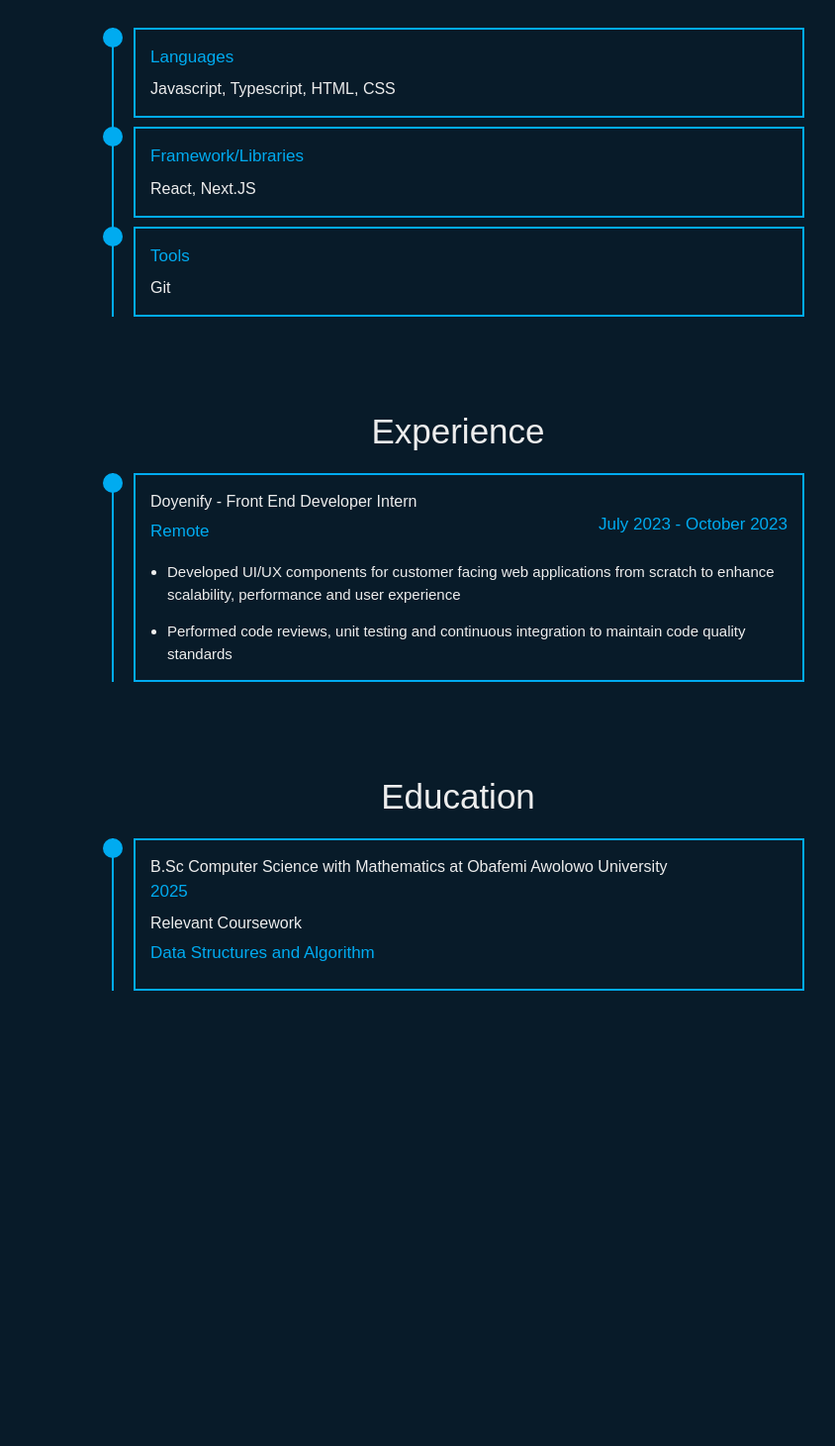
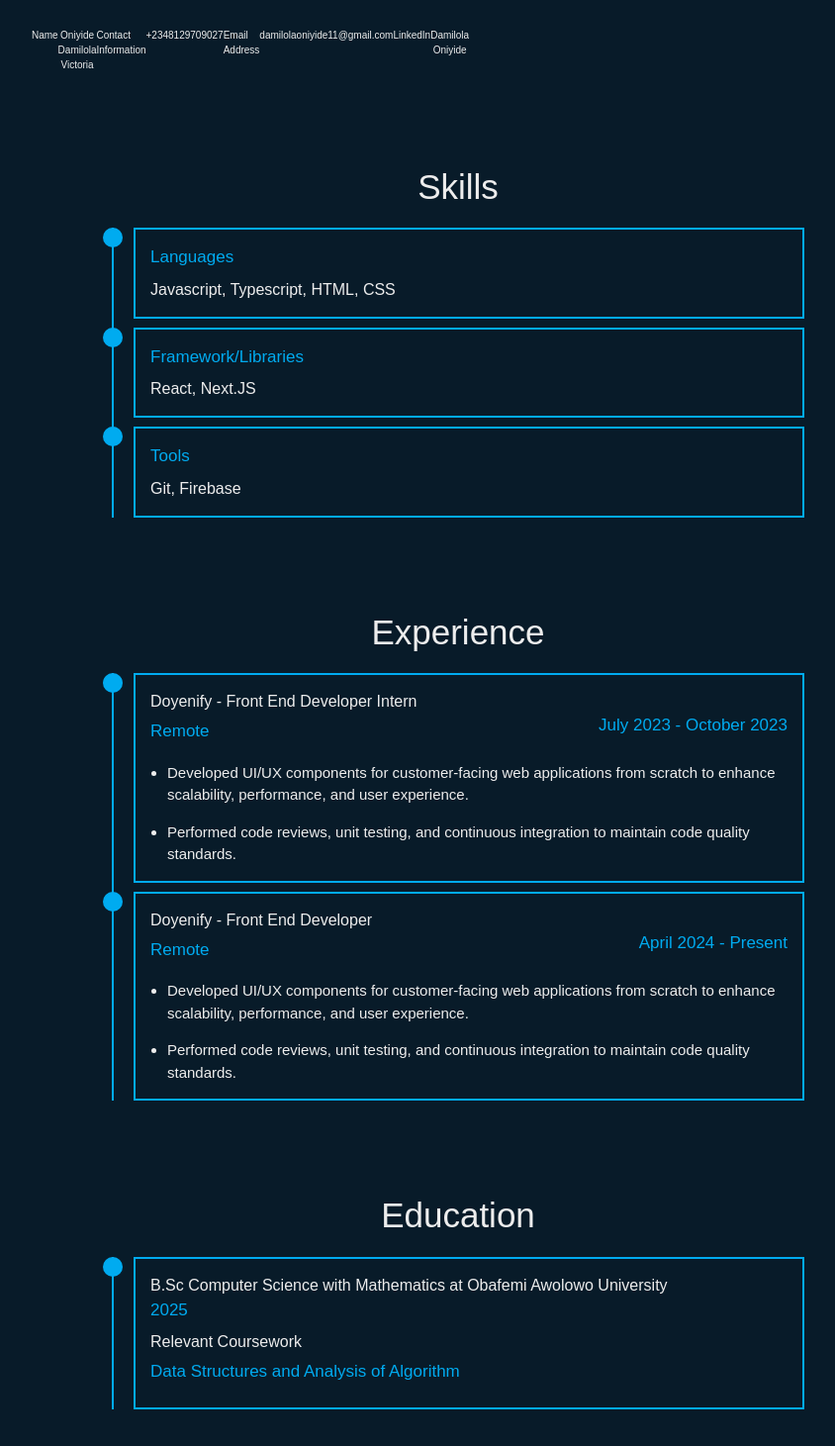
Before and after one commit to LolaVictoria/Portfolio, a React (Vite) app: page / in a window 1280 px wide. Shown: the part 2109-3570 px from the top of the page at 99% size, without its empty margins (177-1021 px from the left). Before the commit the page ends 3169 px from the top, so only its background shows below. Built offline with nearby package versions, Linux system fonts and the light colour scheme.

Commit message:
new changes

```diff
--- a/src/components/project.jsx
+++ b/src/components/project.jsx
@@ -17,7 +17,7 @@ const  Project = () => {
                  <ProjectComponent
                      title="Ecommerce Store"
                      about="Sell and Buy"
-                     tools="Typescript + React + TailwindCSS"
+                     tools="Typescript + React + TailwindCSS + Firebase"
                      live="https://alaba-market.vercel.app"
                      code="https://github.com/LolaVictoria/E-Commerce-Store"
                      projectImg ={alabaMarket}/>
--- a/src/components/resume.jsx
+++ b/src/components/resume.jsx
@@ -1,6 +1,48 @@
-import styles from "./resume.module.css"
+import styles from "./resume.module.css";
 
 const Resume = () => {
+    const personalInfo = [
+        { label: "Name", value: "Oniyide Damilola Victoria" },
+        { label: "Contact Information", value: "+2348129709027" },
+        { label: "Email Address", value: "damilolaoniyide11@gmail.com" },
+        { label: "LinkedIn", value: "Damilola Oniyide" },
+    ];
+
+    const skills = [
+        { category: "Languages", details: "Javascript, Typescript, HTML, CSS" },
+        { category: "Framework/Libraries", details: "React, Next.JS" },
+        { category: "Tools", details: "Git, Firebase" },
+    ];
+
+    const experiences = [
+        {
+            title: "Doyenify - Front End Developer Intern",
+            location: "Remote",
+            duration: "July 2023 - October 2023",
+            responsibilities: [
+                "Developed UI/UX components for customer-facing web applications from scratch to enhance scalability, performance, and user experience.",
+                "Performed code reviews, unit testing, and continuous integration to maintain code quality standards.",
+            ],
+        },
+        {
+            title: "Doyenify - Front End Developer",
+            location: "Remote",
+            duration: "April 2024 - Present",
+            responsibilities: [
+                "Developed UI/UX components for customer-facing web applications from scratch to enhance scalability, performance, and user experience.",
+                "Performed code reviews, unit testing, and continuous integration to maintain code quality standards.",
+            ],
+        },
+    ];
+
+    const education = [
+        {
+            degree: "B.Sc Computer Science with Mathematics",
+            institution: "Obafemi Awolowo University",
+            year: "2025",
+            coursework: "Data Structures and Analysis of Algorithm",
+        },
+    ];
 
     return (
         <section className={styles.education}>
@@ -9,175 +51,82 @@ const Resume = () => {
             </h2>
 
             <div className={styles.educationrow}>
-
-           {/*<div className={styles.educationcolumn}>
+                {/* Personal Information */}
+                <div className={styles.educationcolumn}>
                     <h3 className={styles.title}>Personal Information</h3>
-
-
                     <div className={styles.personal_info_column}>
-                <div className={styles.personal_info}>
-                <div className={styles.bluetext}>
-                    Name
+                        {personalInfo.map((info, index) => (
+                            <div className={styles.personal_info} key={index}>
+                                <div className={styles.bluetext}>{info.label}</div>
+                                <div className={styles.info_value}>{info.value}</div>
                             </div>
-                <div className={styles.info_value}>
-                     Oniyide Damilola Victoria
+                        ))}
                     </div>
                 </div>
 
-                <div className={styles.personal_info}>
-                    <div className={styles.bluetext}>
-                        Contact Information
-                    </div>
-                    <div className={styles.info_value}>
-                        +2348129709027
+                {/* Skills */}
+                <div className={styles.educationcolumn}>
+                    <h3 className={styles.title}>Skills</h3>
+                    <div className={styles.educationbox}>
+                        {skills.map((skill, index) => (
+                            <div className={styles.educationcontent} key={index}>
+                                <div className={styles.content}>
+                                    <div className={styles.bluetext}>{skill.category}</div>
+                                    <h3>{skill.details}</h3>
                                 </div>
                             </div>
-
-                <div className={styles.personal_info}>
-                    <div className={styles.bluetext}>
-                        Email Address
-                    </div>
-                    <div className={styles.info_value}>
-                        damilolaoniyide11@gmail.com
+                        ))}
                     </div>
                 </div>
-
-                <div className={styles.personal_info}>
-                    <div className={styles.bluetext}>
-                        LinkedIn
-                    </div>
-                    <div className={styles.info_value}>
-                        Damilola Oniyide
-                    </div>
-                </div>
-            </div>
-    </div>   */}
-            <div className={styles.educationcolumn}>
-                    <h3 className={styles.title}>Skills</h3>
-
-                    <div className={styles.educationbox}>
-
-                        <div className={styles.educationcontent}>
-                            <div className={styles.content}>
-                                <div className={styles.bluetext}>
-                                    Languages
-                                </div>
-                                <h3>
-                                  Javascript, Typescript, HTML, CSS
-                                </h3>
-                            </div>
-                        </div>
-
-                        <div className={styles.educationcontent}>
-                            <div className={styles.content}>
-                                <div className={styles.bluetext}>
-                                    {/* react icon for calendar */}
-                                    Framework/Libraries
-                                </div>
-                                <h3>
-                                 React, Next.JS
-                                </h3>
-                            </div>
-                        </div>
-
-                        {/* <div className={styles.educationcontent}>
-                            <div className={styles.content}>
-                                <div className={styles.bluetext}>
-                                    Databases/Storage
-                                </div>
-                                <h3>
-                                    MongoDB
-                                </h3>
-                            </div>
-                        </div> */}
-
-                        <div className={styles.educationcontent}>
-                            <div className={styles.content}>
-                                <div className={styles.bluetext}>
-                                    Tools
-                                </div>
-                                <h3>
-                                  Git
-                                </h3>
-                            </div>
-                        </div>
-
-                    </div>
-                </div>
-
 
                 {/* Experience */}
                 <div className={styles.educationcolumn}>
                     <h3 className={styles.title}>Experience</h3>
-
                     <div className={styles.educationbox}>
-                    <div className={styles.educationcontent}>
+                        {experiences.map((experience, index) => (
+                            <div className={styles.educationcontent} key={index}>
                                 <div className={styles.content}>
-                            <div className="flex flex-col lg:flex-row justify-between ">
+                                    <div className="flex flex-col lg:flex-row justify-between">
                                         <div>
                                             <h3 className={styles.developer_title}>
-                                Doyenify - Front End Developer Intern
+                                                {experience.title}
                                             </h3>
-                             <p className={styles.bluetext}>
-                                Remote
+                                            <p className={styles.bluetext}>{experience.location}</p>
+                                        </div>
+                                        <p className={`${styles.bluetext} lg:mt-7`}>
+                                            {experience.duration}
                                         </p>
                                     </div>
-
-                           <p className={`${styles.bluetext} lg:mt-7`}>
-                                {/* react icon for calendar */}
-                                July 2023 - October 2023
-                           </p>
+                                    <ul className={styles.work_xperience_list}>
+                                        {experience.responsibilities.map((task, i) => (
+                                            <li key={i}>{task}</li>
+                                        ))}
+                                    </ul>
+                                </div>
+                            </div>
+                        ))}
+                    </div>
                 </div>
 
-
-                            {/* talk about work experience */}
-                            <ul className={styles.work_xperience_list}>
-                                <li>Developed UI/UX components for customer facing web applications from scratch to enhance scalability, performance and user experience</li>
-                                <li>Performed code reviews, unit testing and continuous integration to maintain code quality standards</li>
-                            </ul>
-
+                {/* Education */}
+                <div className={styles.educationcolumn}>
+                    <h3 className={styles.title}>Education</h3>
+                    <div className={styles.educationbox}>
+                        {education.map((edu, index) => (
+                            <div className={styles.educationcontent} key={index}>
+                                <div className={styles.content}>
+                                    <h3>{edu.degree} at {edu.institution}</h3>
+                                    <div className={styles.bluetext}>{edu.year}</div>
+                                    <h3>Relevant Coursework</h3>
+                                    <p className={styles.bluetext}>{edu.coursework}</p>
+                                </div>
+                            </div>
+                        ))}
                     </div>
                 </div>
             </div>
+        </section>
+    );
+};
 
-            </div>
-
-
-                    {/* Education */}
-
-                <div className={styles.educationcolumn}>
-                    <h3 className={styles.title}>Education </h3>
-
-                    <div className={styles.educationbox}>
-
-                        <div className={styles.educationcontent}>
-                            <div className={styles.content}>
-                                <h3>
-                                  B.Sc Computer Science with Mathematics at Obafemi Awolowo University
-                                </h3>
-                                <div className={styles.bluetext}>
-                                    {/* react icon for calendar */}
-                                    2025
-                                </div>
-
-                                <h3>
-                                  Relevant Coursework
-                                </h3>
-                                <p className={styles.bluetext}>
-                                    {/* react icon for calendar */}
-                                    Data Structures and Algorithm
-                                </p>
-                            </div>
-                        </div>
-
-
-                    </div>
-                </div>
-
-
-            </div>
-
-        </section>
-    )
-}
 export default Resume;
```
Lines whose indentation alone changed are shown as unchanged.
